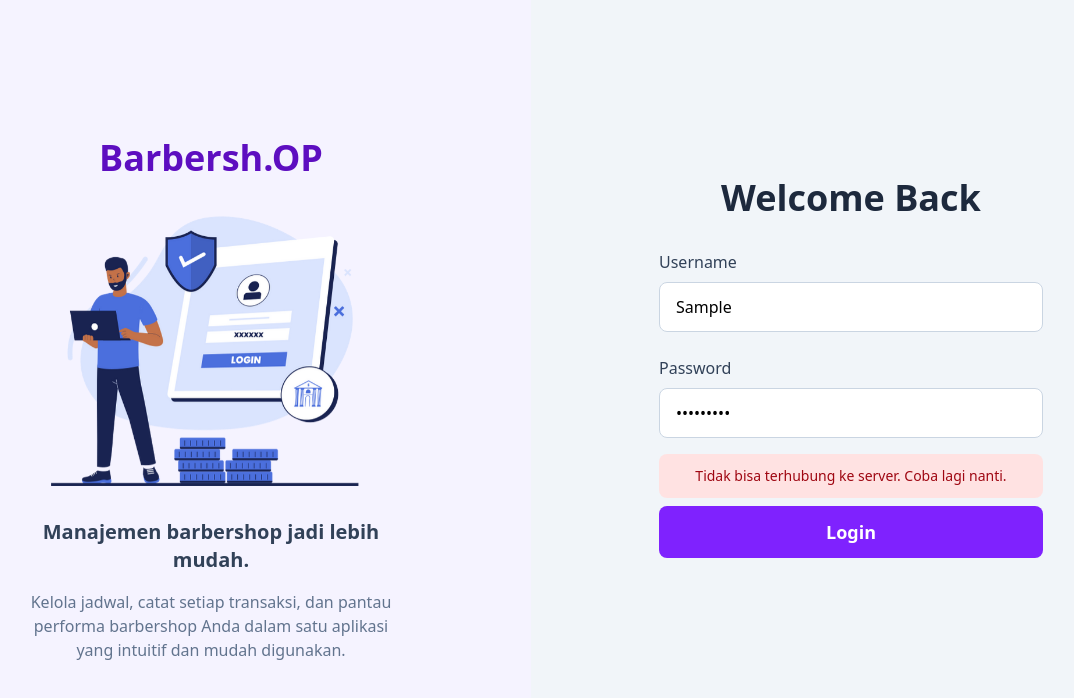
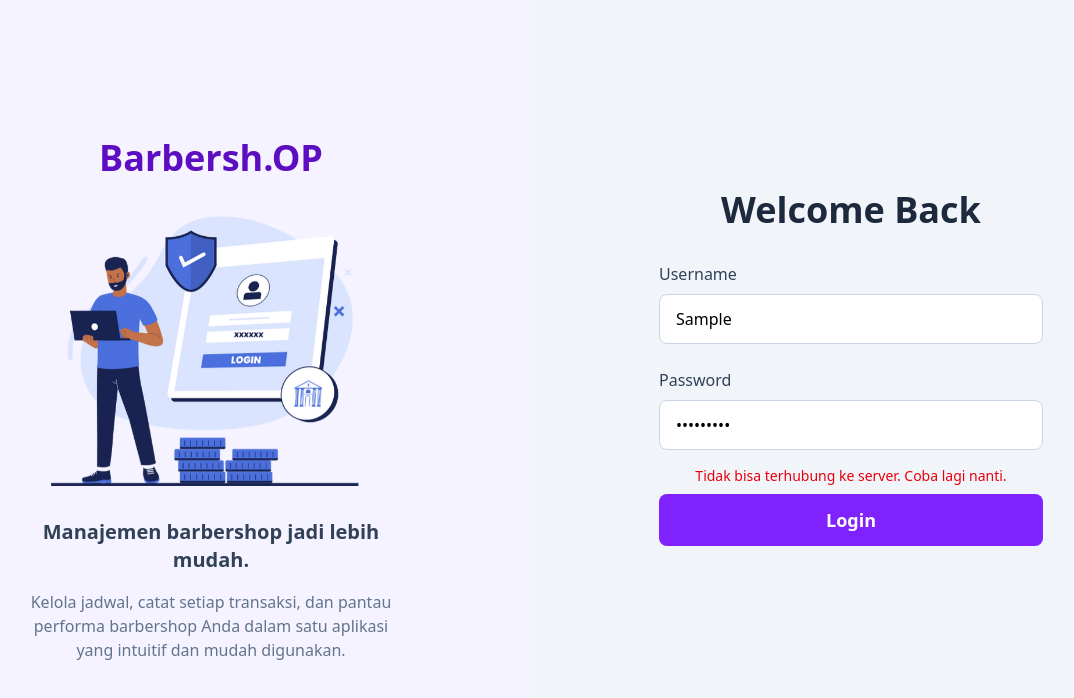
Before and after one commit to buaya-magang/barbershop-ui, a SvelteKit app: page /login in a window 1280 px wide. Both pictures are taken after typing "Sample", "Sample123" into the empty fields and a click on the button "Login". Shown: the top 698 px of the page, without its empty margins (109-1183 px from the left). Built offline with nearby package versions, Linux system fonts and the light colour scheme; no server answers.

Commit message:
hapus latar belakang pesan

```diff
--- a/src/routes/login/+page.svelte
+++ b/src/routes/login/+page.svelte
@@ -117,7 +117,7 @@
         </div>
 
         {#if errorMessage}
-          <div use:viewport class="fade-in-up p-3 -my-2 text-sm text-center text-red-800 bg-red-100 rounded-lg">
+          <div use:viewport class="fade-in-up -my-2 text-sm text-center font-medium text-red-600">
             {errorMessage}
           </div>
         {/if}
```
